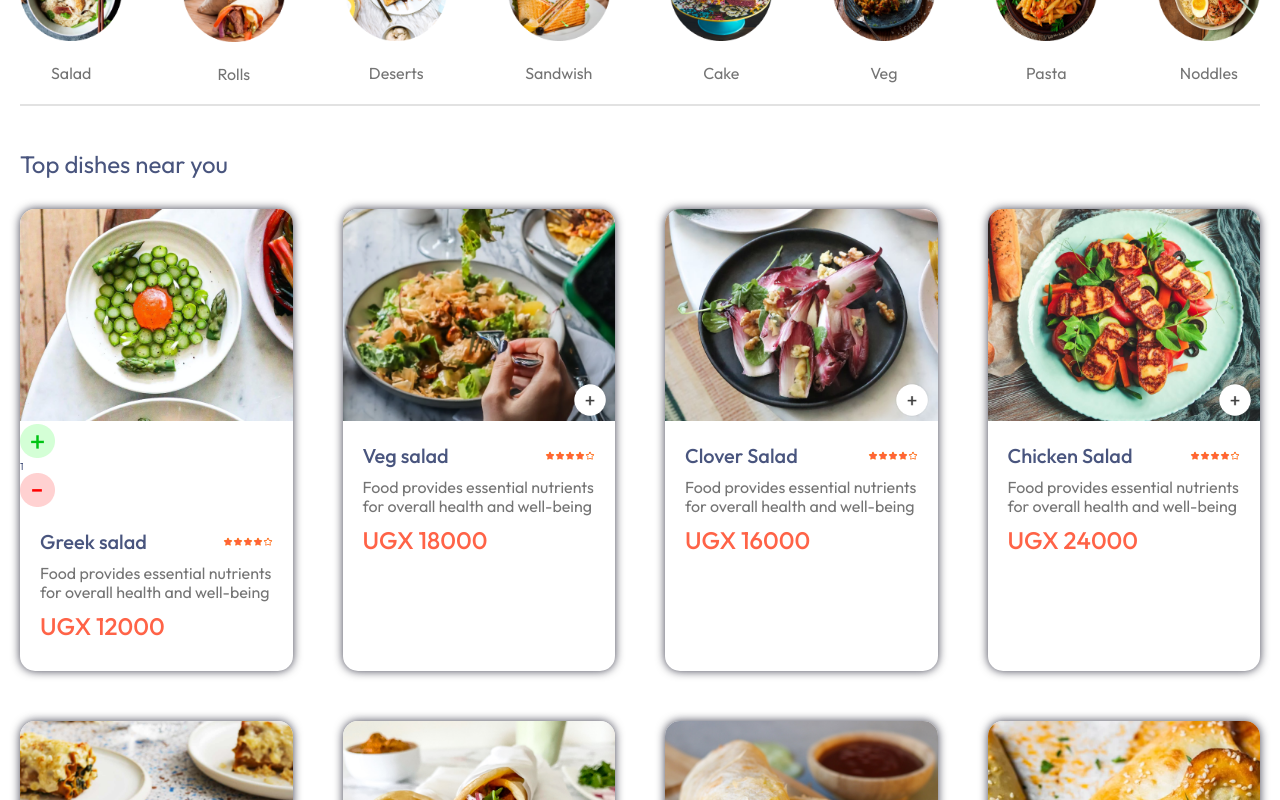
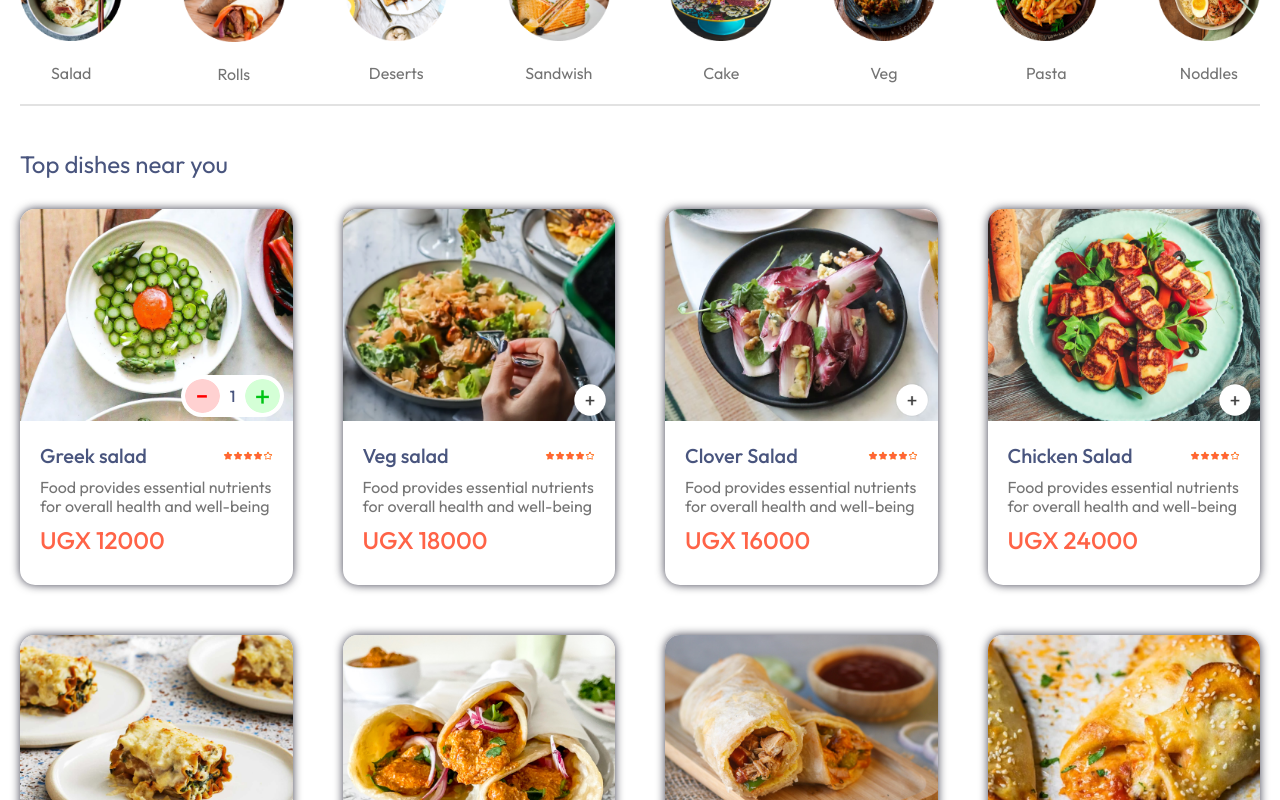
Before and after one commit to kalema1/chakulya, a React (Vite) app in the folder frontend/: page / in a window 1280 px wide. Both pictures are taken after a click on the element 267 px from the left and 1427 px from the top of the page. Shown: the part 1027-1827 px from the top of the page. Built offline with nearby package versions, Linux system fonts and the light colour scheme.

Commit message:
add styles to the FoodItem component
- added more styles to the FoodItem component.
- updated the element in the component.

```diff
--- a/frontend/src/features/food/FoodItem.jsx
+++ b/frontend/src/features/food/FoodItem.jsx
@@ -20,14 +20,16 @@ export default function FoodItem({ foodItem }) {
         ) : (
           <div className={styles.removeFromCartContainer}>
             <img
+              className={styles.addToCartImg}
+              onClick={removeItemsFromCart}
+              src="frontend_assets/remove_icon_red.png"
+              alt=""
+            />
+            <p className={styles.addToCartPara}>{addToCart}</p>
+            <img
+              className={styles.addToCartImg}
               onClick={addItemsToCart}
               src="frontend_assets/add_icon_green.png"
-              alt=""
-            />
-            <p>{addToCart}</p>
-            <img
-              onClick={removeItemsFromCart}
-              src="frontend_assets/remove_icon_red.png"
               alt=""
             />
           </div>
--- a/frontend/src/features/food/FoodItem.module.css
+++ b/frontend/src/features/food/FoodItem.module.css
@@ -21,14 +21,35 @@
   right: 3%;
   transition: 0.3s;
 }
-.addToCartContainer:hover {
+.addToCartImg:hover {
   transform: scale(1.1);
+}
+
+.removeFromCartContainer {
+  display: flex;
+  align-items: center;
+  gap: 1rem;
+  cursor: pointer;
+  border-radius: 500px;
+  background-color: var(--color-font-white);
+  padding: 0.4rem;
+  position: absolute;
+  bottom: 3%;
+  right: 3%;
+  transition: 0.3s;
 }
 
 .addToCartImg {
   width: 100%;
   display: block;
   border-radius: 50%;
+  transition: 0.3s;
+}
+
+.addToCartPara {
+  font-size: 1.6rem;
+  font-weight: 500;
+  color: var();
 }
 
 .itemdetailsContainer {
```
